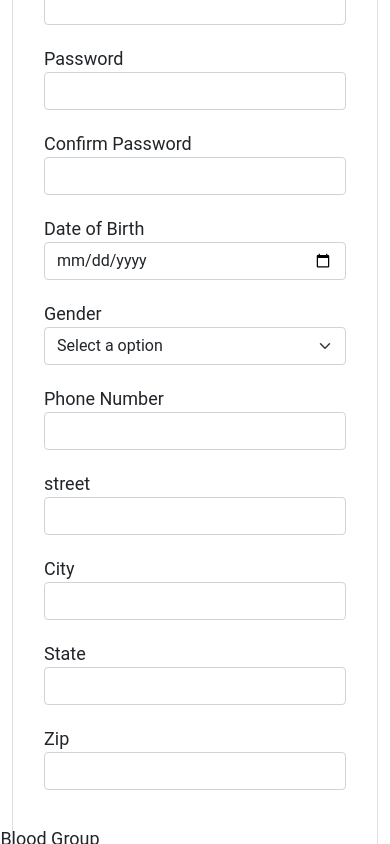
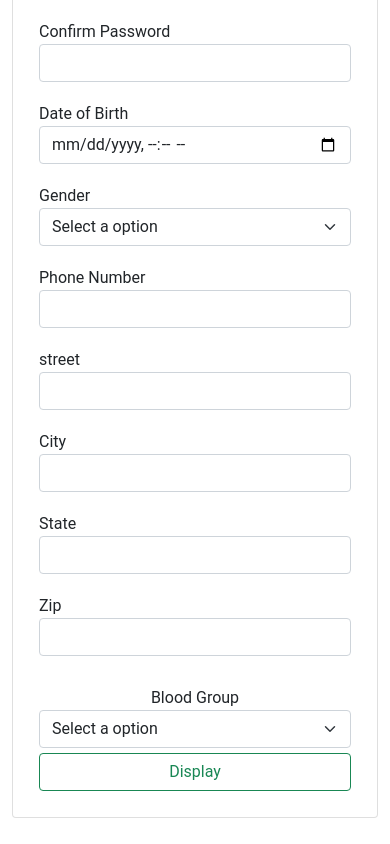
Before and after one commit to Web-Developm/Nested-Forms-Reactive, an Angular app: page / in a window 390 px wide. Shown: the part 860-1704 px from the top of the page. After the commit the page ends 1678 px from the top, so only its background shows below. Built offline with nearby package versions, Linux system fonts and the light colour scheme.

Commit message:
few lines update the code child to parent

```diff
--- a/src/app/app.component.css
+++ b/src/app/app.component.css
@@ -3,19 +3,7 @@ h1 {
   padding-bottom: 25px;
 }
 
-a {
-  padding: 5px;
-  text-decoration: none;
-  font-size: 20px;
-}
 
-a:visited {
-  color: green;
-}
-
-.jumbotron {
-  padding-bottom: 100px;
-}
 
 .card-header {
   padding-top: 30px;
--- a/src/app/app.component.html
+++ b/src/app/app.component.html
@@ -5,28 +5,26 @@
             <h5 class="text-center">{{today | date :"full"}}</h5>
         </div>
 
-        <br>
-        <br>
-
-        <div class="text-center">
+        <div class="text-center" style="padding:20px 0px">
             {{empForm.value | json}}
         </div>
 
-        <br>
-        <br>
+        <div class="card-body">
 
-        <div class="card-body">
             <div class="section">
+
                 <form [formGroup]="empForm">
+
                     <div formArrayName="employees">
+
                         <div *ngFor="let employee1 of employees.controls; let j=index">
-                            <div [formGroupName]="j" style="margin:5px;padding-top:5px" [ngClass]="{'text-dark':true}"
-                                [ngStyle]="{'font-size':'18px','color':'black','font-style':'bold'}">
+
+                            <div [formGroupName]="j" style="padding:5px 0px" [ngClass]="{'text-dark':true}"
+                                [ngStyle]="{'font-size':'16px','color':'black','font-style':'bold'}">
                                 Employee {{j}}
 
-                                <br>
-                                <br>
                                 <div class="row">
+
                                     <div class="col-6">
                                         <svg (click)="addEmployee()" aria-hidden="true" focusable="true"
                                             data-prefix="fas" data-icon="user-plus"
@@ -50,7 +48,6 @@
                                         </svg>
 
 
-
                                     </div>
                                 </div>
 
@@ -58,7 +55,8 @@
 
                                 <div class="row">
                                     <div class="col-sm-4">
-                                        <label>First Name</label>
+                                        First Name
+
                                     </div>
 
                                     <div class="col-sm-6">
@@ -84,6 +82,8 @@
                                     </div>
                                 </div>
 
+
+
                                 <div class="row">
                                     <div class="col-sm-4">
                                         <label>User</label>
@@ -95,10 +95,7 @@
                                     </div>
                                 </div>
 
-                                <!--<app-data (empForm1)="add($event)"></app-data>
-                                <ul>
-                                    <li *ngFor="let item of items">{{item}}</li>
-                                </ul>-->
+
 
 
 
@@ -113,6 +110,9 @@
                                     </div>
                                 </div>
 
+
+
+
                                 <div class="row">
                                     <div class="col-sm-4">
                                         Password
@@ -124,6 +124,8 @@
                                     </div>
                                 </div>
 
+
+
                                 <div class="row">
                                     <div class="col-sm-4">
                                         Confirm Password
@@ -133,10 +135,8 @@
                                         <input type="password" class="form-control" name="cpassword" id="cpassword"
                                         formControlName="cpassword" autocomplete="on" value="1234">
                                     </div>
+                                </div>
 
-                                    <!--<div [ngStyle]="{'color':'red'}" *ngIf="empForm.get('password') == empForm.get('cpassword')">Password Not Match</div>-->
-
-                                    </ div>
 
 
                                 <div class="row">
@@ -145,10 +145,12 @@
                                     </div>
 
                                     <div class="col-sm-6">
-                                            <input type="date" class="form-control" name="date" id="date"
+                                        <input type="datetime-local" class="form-control" name="date" id="date"
                                         formControlName="date">
                                     </div>
                                 </div>
+
+
 
                                 <div class="row">
                                     <div class="col-sm-4">
@@ -164,7 +166,10 @@
                                     </div>
                                 </div>
 
+
+
                                 <div class="row">
+
                                     <div class="col-sm-4">
                                         Phone Number
                                     </div>
@@ -175,7 +180,10 @@
                                     </div>
                                 </div>
 
+
+
                                 <div formGroupName="address">
+
                                     <div class="row">
                                         <div class="col-sm-4">
                                             street
@@ -187,6 +195,8 @@
                                         </div>
                                     </div>
 
+
+
                                     <div class="row">
                                         <div class="col-sm-4">
                                             City
@@ -197,6 +207,8 @@
                                             formControlName="city">
                                         </div>
                                     </div>
+
+
 
                                     <div class="row">
                                         <div class="col-sm-4">
@@ -219,8 +231,6 @@
                                                     formControlName="zip">
                                                 </div>
                                             </div>
-
-
                                     </div>
 
                                 </div>
@@ -236,7 +246,7 @@
 
                 <div class="row">
                     <div class="col-sm-12 d-grid text-center">
-                        <app-data [empForm]="empForm"></app-data>
+                        <app-data [empForm]="empForm" (dataForm)="onFormGroupChangeEvent($event)"></app-data>
                     </div>
                 </div>
 
--- a/src/app/app.component.ts
+++ b/src/app/app.component.ts
@@ -1,4 +1,4 @@
-import { Component,Input } from '@angular/core';
+import { Component, SimpleChanges} from '@angular/core';
 import { FormControl, FormGroup,FormBuilder,FormArray,Validators } from '@angular/forms';
 import {FormService} from "./form.service";
 
@@ -19,8 +19,17 @@ export class AppComponent {
 
   today:number=Date.now();
 
+  formCheck:any='';
+
+
   constructor(private fb:FormBuilder, private fs:FormService) {
 
+  }
+
+  public onFormGroupChangeEvent(_event:any)
+  {
+    this.formCheck=_event;
+    console.log(_event,this.formCheck['controls']);
   }
 
   get employees(){
@@ -80,16 +89,21 @@ export class AppComponent {
 
   }
 
-  items=['item1','item2','item3','item4'];
 
-  add(newItem:string)
-  {
-    this.items.push(newItem);
-  }
+
+
 
   display()
   {
-    console.log("hello");
+    console.log(this.empForm);
+  }
+
+
+
+  ngOnChanges(changes:SimpleChanges)
+  {
+    console.log(changes.formCheck);
+
   }
 
 
--- a/src/app/data/data.component.css
+++ b/src/app/data/data.component.css
@@ -1,43 +1,21 @@
-    .jumbotron {
-    padding-bottom: 100px;
-  }
-
-  .card-header {
-    padding-top: 30px;
-    padding-bottom: 30px;
+label{
+    font-size: 16px;
+    margin-right: 270px;
   }
 
   .section {
-    margin-left: 100px;
+    margin-left: 10px;
+  }
+
+  .row{
+    padding:5px 0px;
   }
 
   @media screen and (max-width: 1020px) {
     .section {
       margin-left: 0px;
     }
-  }
-
-  .row {
-    padding: 10px;
-  }
-
-  .remove {
-    margin-left: 50%;
-  }
-
-  label{
-    text-indent: -270px;
-    font-size: 18px;
-  }
-
-  @media screen and (max-width:1020px)
-  {
     label{
-      text-indent:-290px;
-      font-size: 18px;
+      margin-right:0px;
     }
   }
-
-  .form-select{
-    padding: 7px;
-  }
--- a/src/app/data/data.component.html
+++ b/src/app/data/data.component.html
@@ -1,5 +1,6 @@
 <div class="jumbotron">
-    <form>
+    <form [formGroup]="data">
+        <div class="section">
             <div class="row">
 
                 <div class="col-sm-4">
@@ -7,19 +8,15 @@
                 </div>
 
                 <div class="col-sm-6 form-group">
-                <select name="blood" class="form-select">
-                    <option selected>Select a option</option>
-                    <option>O+</option>
-                    <option>O-</option>
-                    <option>A+</option>
-                    <option>A-</option>
-                    <option>B+</option>
-                    <option>B-</option>
-                    <option>AB+</option>
-                    <option>AB-</option>
+                    <select  class="form-select" name="blood"  formControlName="blood">
+                        <option value="" selected>Select a option</option>
+                        <option (onSelectionChange)="change($event)" *ngFor="let group1 of group" [value]="group1.value">
+                            {{group1.viewValue}}
+                        </option>
                     </select>
                 </div>
 
+            </div>
         </div>
 
     </form>
@@ -27,5 +24,5 @@
 
 
 <div class="d-grid">
-    <button type="button" class="btn btn-outline-success" (click)="display()">Display</button>
+    <button type="button" class="btn btn-outline-success" (click)=display()>Display</button>
 </div>
--- a/src/app/data/data.component.ts
+++ b/src/app/data/data.component.ts
@@ -1,6 +1,6 @@
-import { Component, OnInit,Input,SimpleChanges,OnChanges} from '@angular/core';
+import { Component, OnInit,Input,SimpleChanges,OnChanges,Output} from '@angular/core';
 import { FormControl, FormBuilder, FormGroup, Validators,FormArray } from '@angular/forms';
-import { Output, EventEmitter } from '@angular/core';
+import { EventEmitter } from '@angular/core';
 
 
 
@@ -14,28 +14,37 @@ export class DataComponent implements OnInit,OnChanges {
 
   @Input() empForm!:FormGroup;
 
-  @Output() dataForm = new EventEmitter<FormGroup>();
+  @Output() dataForm = new EventEmitter<any>();
 
-  data!:FormGroup;
+  data=new FormGroup({
+    blood:new FormControl('')
+  });
+
+
+
+  group=[
+    {value:'O+',viewValue:'O+'},
+    {value:"O-", viewValue:'O-'},
+    {value:'A+', viewValue:'A+'},
+    {value:'A-', viewValue:'A-'},
+    {value:'B+', viewValue:'B+'},
+    {value:'B-', viewValue:'B-'}
+  ];
+
+
+
+  change(event:any)
+  {
+    if(event.isUserInput)
+    {
+      console.log(event.source.value, event.source.selected);
+    }
+  }
 
 
   constructor(private fb:FormBuilder)
   {
-    /*this.dataForm=this.fb.group({
-      blood :new FormControl('')
-    }) */
   }
-
-
-
-
-
-  add(value:FormGroup)
-  {
-    this.dataForm.emit(value);
-
-  }
-
 
 
   display()
@@ -45,13 +54,14 @@ export class DataComponent implements OnInit,OnChanges {
 
   ngOnInit()
   {
-    //console.log(this.empForm.value);
+
   }
-
 
   ngOnChanges(changes: SimpleChanges)
   {
-     console.log(changes.empForm);
+    console.log(changes.empForm);
+    this.dataForm.emit(this.data);
+
 
   }
 }
--- a/tsconfig.json
+++ b/tsconfig.json
@@ -6,6 +6,7 @@
     "outDir": "./dist/out-tsc",
     "forceConsistentCasingInFileNames": true,
     "strict": true,
+    "noImplicitAny": true,
     "noImplicitReturns": true,
     "noFallthroughCasesInSwitch": true,
     "sourceMap": true,
```
Lines whose indentation alone changed are shown as unchanged.
